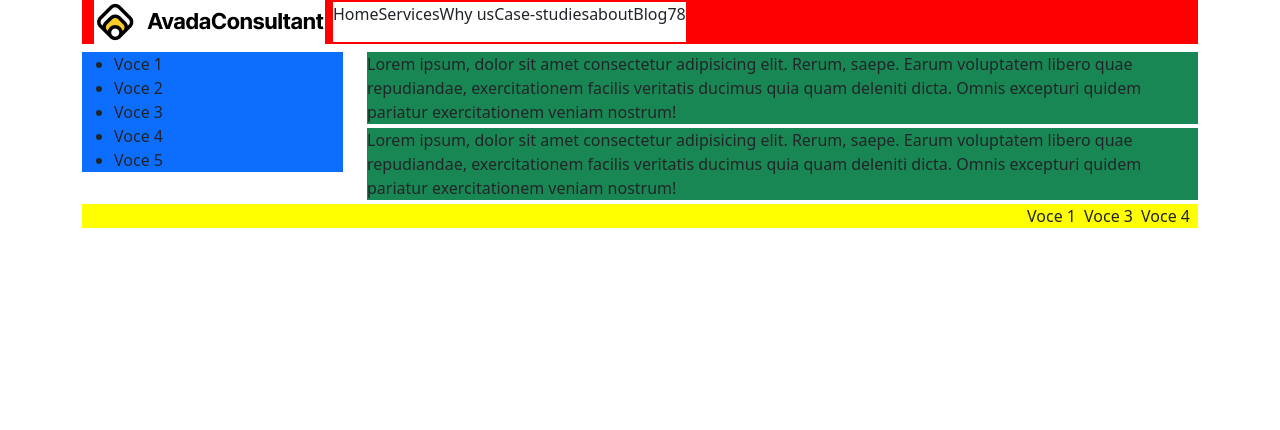
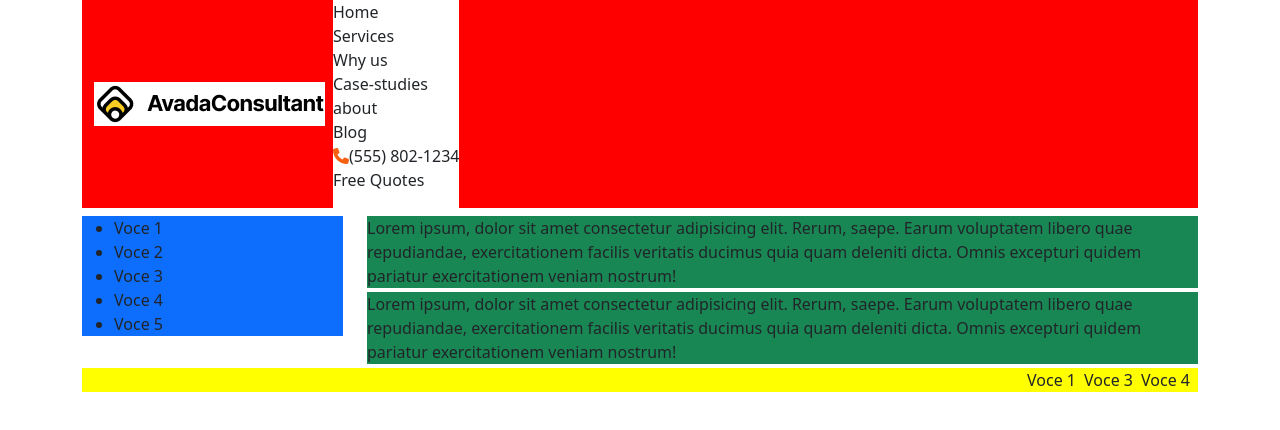
Before and after one commit to AndyDAntuono/proj-html-vuejs, a Vue app: page / in a window 1280 px wide. Shown: the top 430 px of the page. Built offline with nearby package versions, Linux system fonts and the light colour scheme.

Commit message:
[UPD] updated index.html and AppHeader.vue

```diff
--- a/index.html
+++ b/index.html
@@ -4,6 +4,7 @@
     <meta charset="UTF-8" />
     <link rel="icon" type="image/svg+xml" href="./src/assets/img/mc-favicon.png" />
     <meta name="viewport" content="width=device-width, initial-scale=1.0" />
+    <link rel="stylesheet" href="https://cdnjs.cloudflare.com/ajax/libs/font-awesome/6.6.0/css/all.min.css" integrity="sha512-Kc323vGBEqzTmouAECnVceyQqyqdsSiqLQISBL29aUW4U/M7pSPA/gEUZQqv1cwx4OnYxTxve5UMg5GT6L4JJg==" crossorigin="anonymous" referrerpolicy="no-referrer" />
     <title>proj-html-vuejs</title>
   </head>
   <body>
--- a/src/components/AppHeader.vue
+++ b/src/components/AppHeader.vue
@@ -10,15 +10,18 @@
                                 <img src="../assets/img/avada-marketing-logo.png" alt="avada-marketing-logo.png">
                             </div>
                             <div class="bg-white w-80">
-                                <ul class="d-flex justify-content-between flex-row list-unstyled">
+                                <ul class="justify-content-around list-unstyled">
                                     <li class="nav-item">Home</li>
                                     <li class="nav-item">Services</li>
                                     <li class="nav-item">Why us</li>
                                     <li class="nav-item">Case-studies</li>
                                     <li class="nav-item">about</li>
                                     <li class="nav-item">Blog</li>
-                                    <li class="nav-item">7</li>
-                                    <li class="nav-item">8</li>
+                                    <li class="nav-item">
+                                        <span><i class="fa-solid fa-phone"></i></span>
+                                        <span>(555) 802-1234</span>
+                                    </li>
+                                    <li class="nav-item">Free Quotes</li>
                                 </ul>
                             </div>
                         </div>
@@ -32,4 +35,7 @@
     .header-navbar {
         background-color: red;
     }
+    .fa-phone {
+        color: #f86011;
+    }
 </style>
```
